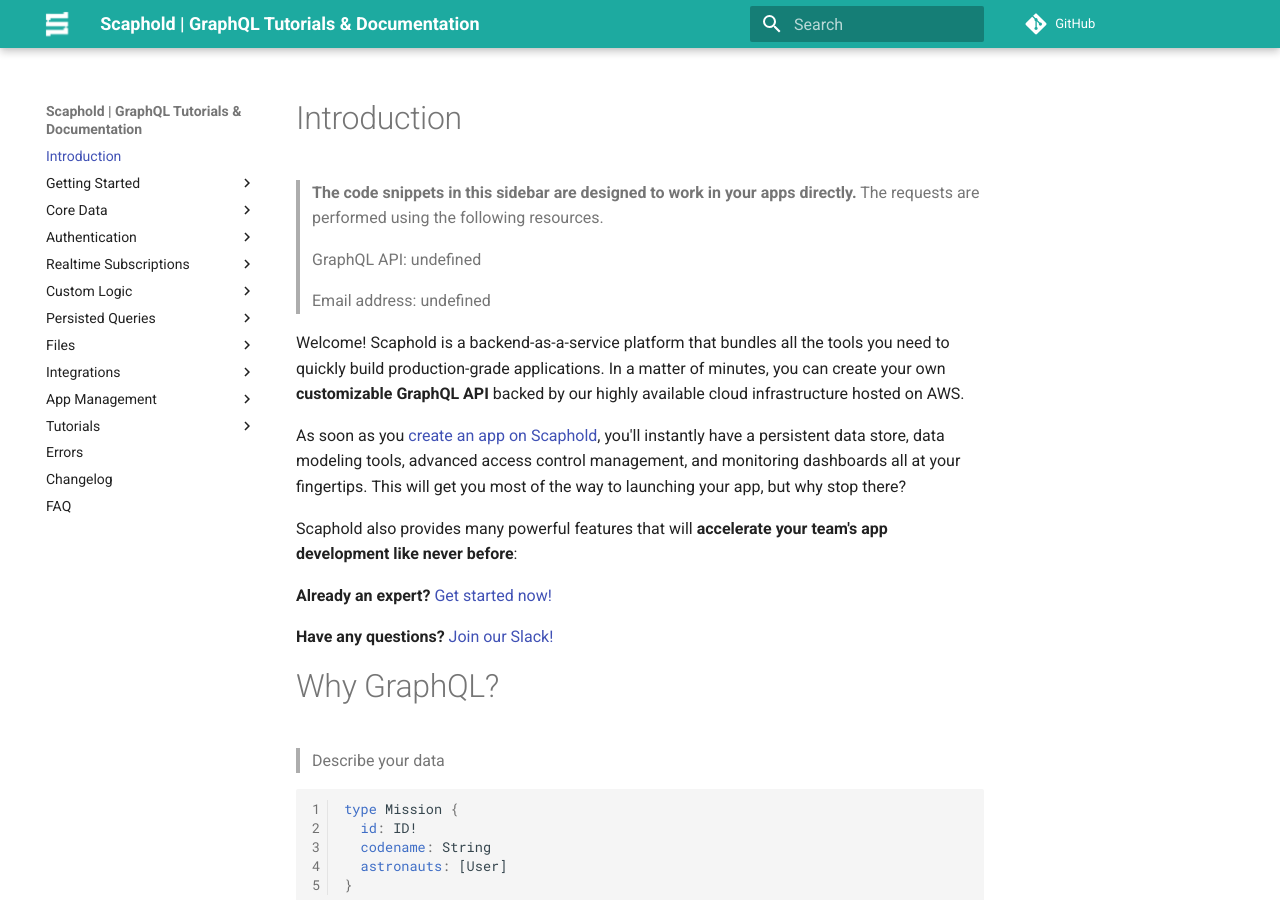
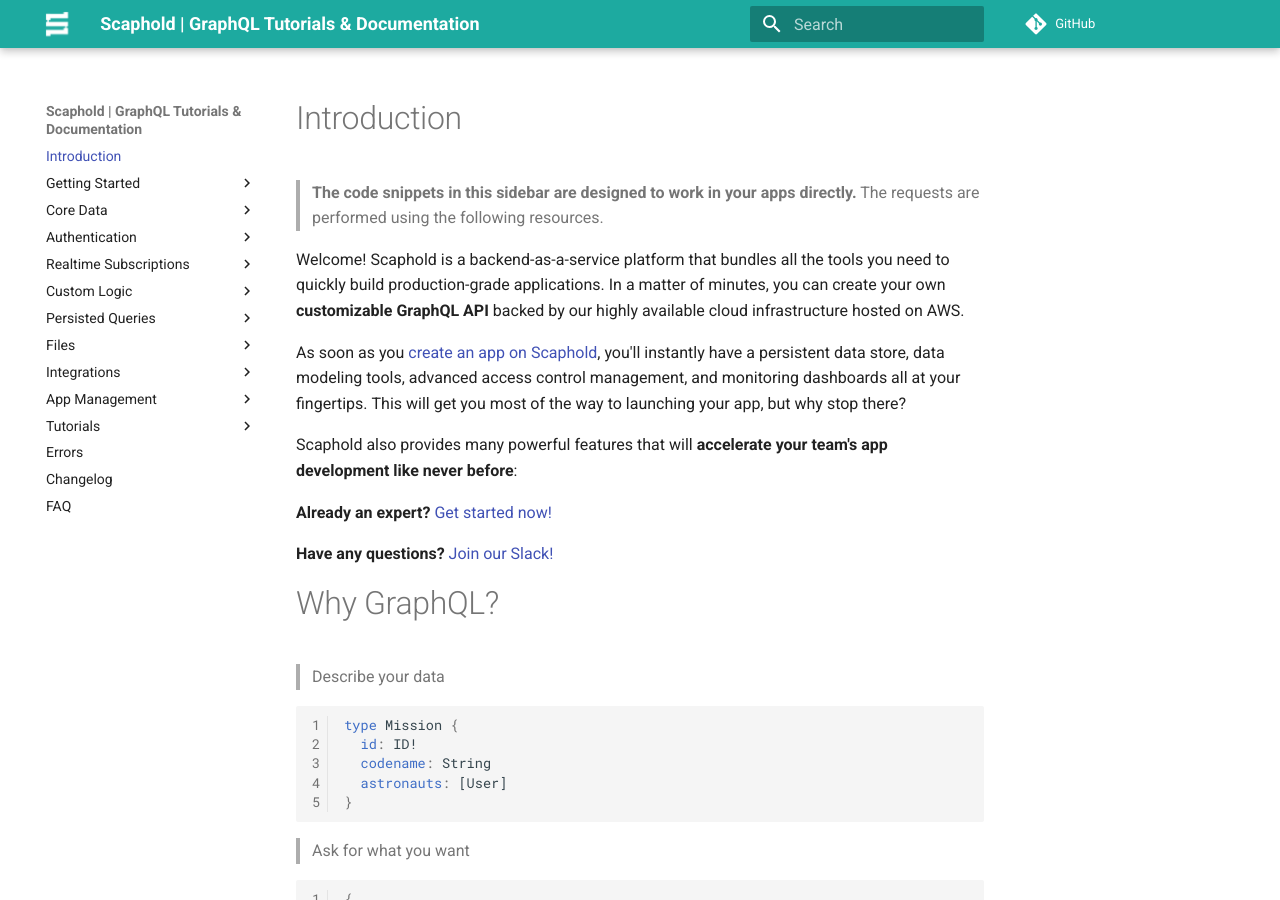
Before and after one commit to scaphold-io/scaphold-docs, an MkDocs documentation site: the page built from docs/index.md, in a window 1280 px wide and 900 px high. Built offline with MkDocs 1.6.1 and Material for MkDocs 9.7.7, drawn with Linux system fonts in a browser that asks for light colours; comment, search, counter and statistics services are not loaded; old or Windows-style settings are respelled for this version of MkDocs.

Commit message:
Remove dynamic API URLs

```diff
--- a/docs/index.md
+++ b/docs/index.md
@@ -1,10 +1,6 @@
 # Introduction
 
 > **The code snippets in this sidebar are designed to work in your apps directly.** The requests are performed using the following resources.
-
-> GraphQL API: <script>document.write(window.apiUrl)</script>
-
-> Email address: <script>document.write(window.currentUserEmail)</script>
 
 Welcome! Scaphold is a backend-as-a-service platform that bundles all the tools you need to quickly build production-grade applications.
 In a matter of minutes, you can create your own **customizable GraphQL API** backed by our highly available cloud infrastructure hosted on AWS.
```
